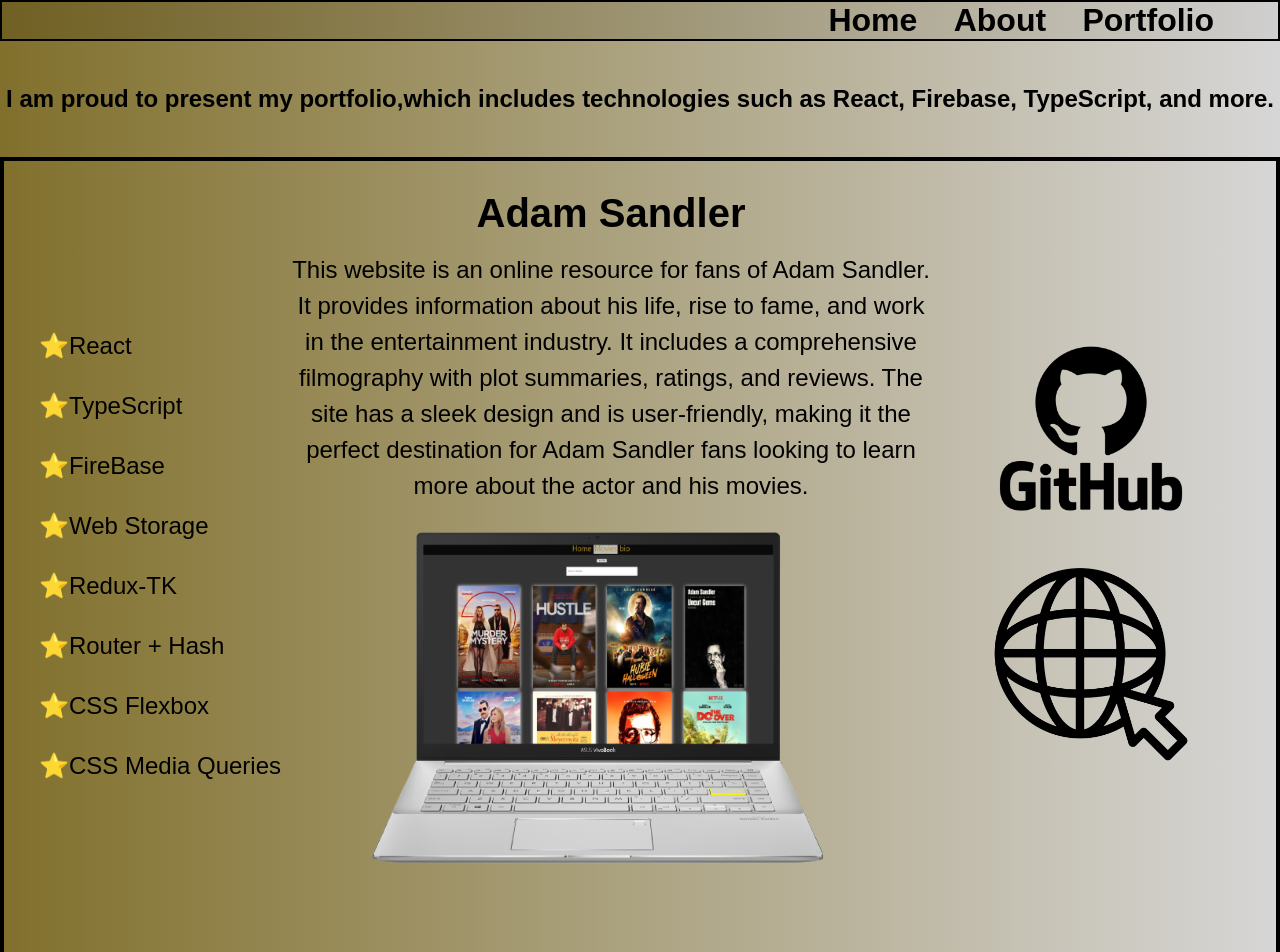
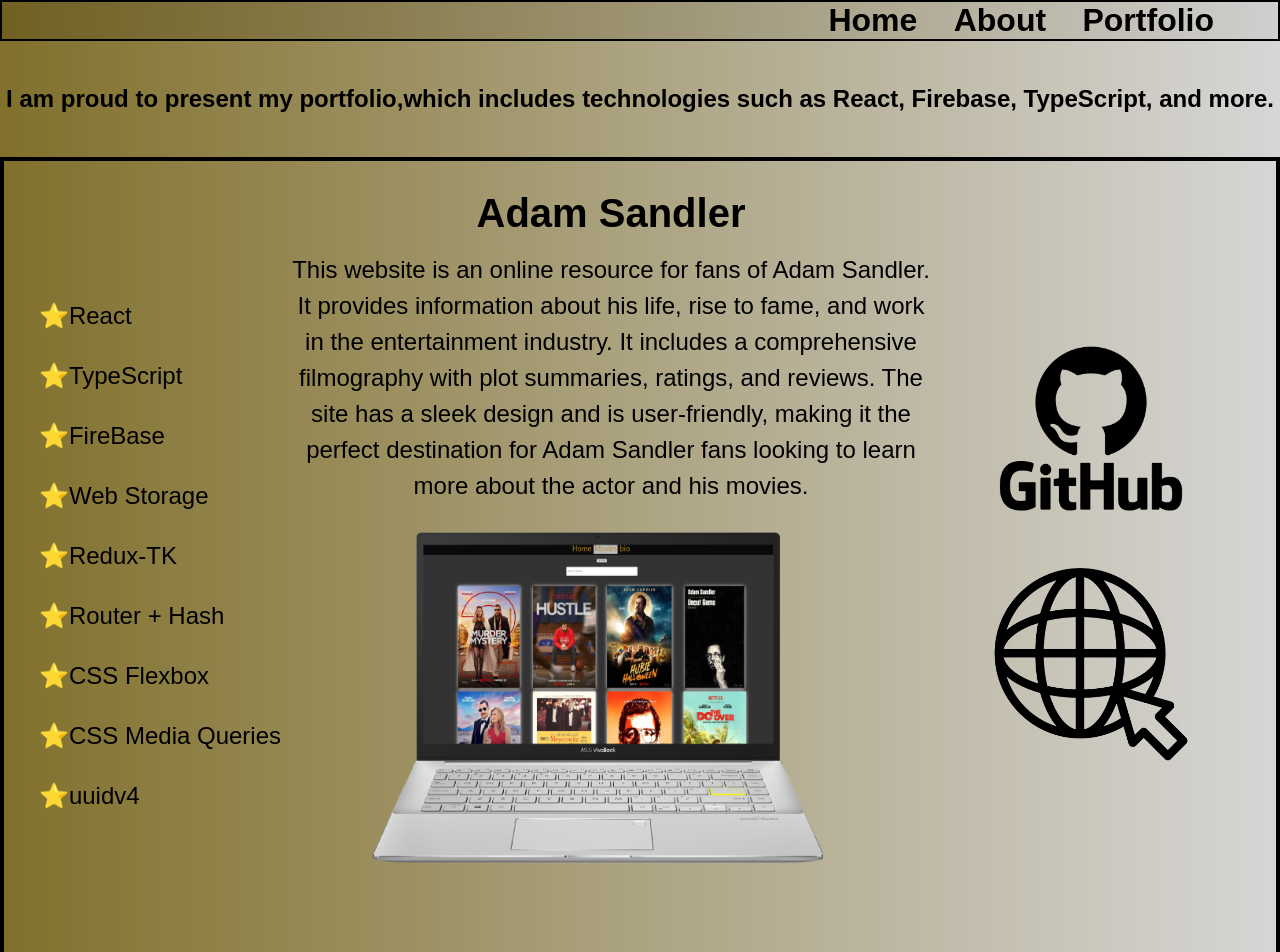
Before and after one commit to RoeiBachar/MyPortfolio, a React (Create React App) app: page /portfolio in a window 1280 px wide. Shown: the top 952 px of the page. Built offline with nearby package versions, Linux system fonts and the light colour scheme.

Commit message:
add uuidv4 on skils

```diff
--- a/src/data/cardData.ts
+++ b/src/data/cardData.ts
@@ -23,7 +23,8 @@
                 "Redux-TK",
                 "Router + Hash",
                 "CSS Flexbox",
-                "CSS Media Queries"
+                "CSS Media Queries",
+                "uuidv4"
             ],
             gitHubLink: "https://github.com/RoeiBachar/adamSandler",
             websiteLink: "",
```
